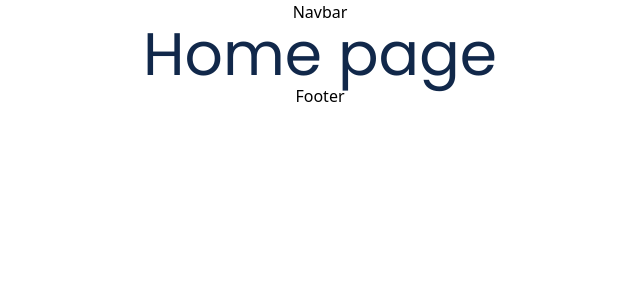
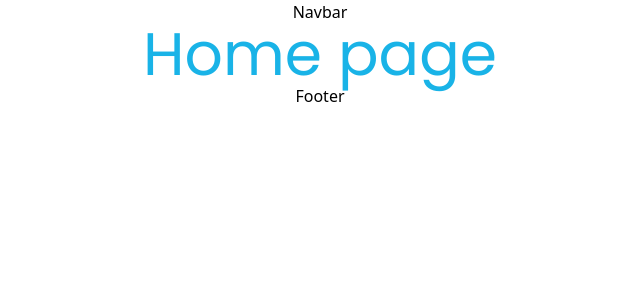
Before and after one commit to MTS-Services/mts-frontend, a React (Vite) app: page / in a window 1280 px wide. Shown: the top 300 px of the page, without its empty margins (320-960 px from the left). Built offline with nearby package versions, Linux system fonts and the light colour scheme.

Commit message:
finalize the changes

```diff
--- a/src/App.tsx
+++ b/src/App.tsx
@@ -1,17 +1,8 @@
-import { Suspense, useEffect } from "react";
-import { RouterProvider, useLocation } from "react-router";
+import { Suspense } from "react";
+import { RouterProvider } from "react-router";
 import { AppRoutes } from "./app-routes/app-routes";
 
 function App() {
-  const ScrollToTop = () => {
-    const { pathname } = useLocation();
-
-    useEffect(() => {
-      window.scrollTo(0, 0);
-    }, [pathname]);
-
-    return null;
-  };
   return (
     <>
       <Suspense fallback={<div>Loading...</div>}>
--- a/src/MainLayOut.tsx
+++ b/src/MainLayOut.tsx
@@ -1,4 +1,5 @@
 import { Outlet } from "react-router";
+import { ScrollToTop } from "./components/ScrollToTop/ScrollToTop";
 import MainFooter from "./layouts/footers/MainFooter/MainFooter";
 import MainHeader from "./layouts/headers/MainHeader/MainHeader";
 
@@ -10,6 +11,7 @@ function MainLayOut() {
         <Outlet />
       </main>
       <MainFooter />
+      <ScrollToTop />
     </>
   );
 }
--- /dev/null
+++ b/src/components/ScrollToTop/ScrollToTop.tsx
@@ -0,0 +1,13 @@
+// src/components/ScrollToTop.jsx
+import { useEffect } from "react";
+import { useLocation } from "react-router";
+
+export const ScrollToTop = () => {
+  const { pathname } = useLocation();
+
+  useEffect(() => {
+    window.scrollTo(0, 0);
+  }, [pathname]);
+
+  return null;
+};
--- a/src/pages/Home/Home.tsx
+++ b/src/pages/Home/Home.tsx
@@ -1,7 +1,7 @@
 function Home() {
   return (
     <>
-      <section className="text-6xl flex justify-center items-center font-secondary text-secondary">
+      <section className="text-6xl flex justify-center items-center font-secondary text-primary">
         Home page
       </section>
     </>
```
